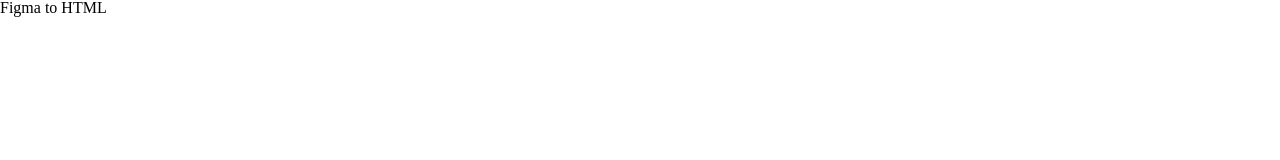
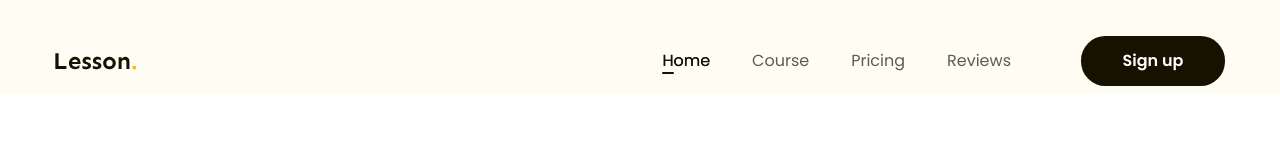
Before and after one commit to Sibula227/Figma, a plain HTML site: page index.html in a window 1280 px wide. Shown: the top 160 px of the page. Drawn offline with Linux system fonts and the light colour scheme.

Commit message:
p3 header

```diff
--- a/assets/css/style.css
+++ b/assets/css/style.css
@@ -8,6 +8,83 @@ html {
 }
 
 /* Khôi phục cỡ chữ mặc định */
-h1 {
+body {
   font-size: 1.6rem;
+  font-family: "Poppins", sans-serif;
 }
+
+/* =========== Thuộc tính dùng chung cho cả trang web =========== */
+a {
+  text-decoration: none;
+}
+.main-content {
+  width: 1170px;
+  max-width: calc(100% - 48px);
+  margin-left: auto;
+  margin-right: auto;
+}
+.btn {
+  display: inline-block;
+  line-height: 50px;
+  min-width: 118px;
+  padding: 0px 16px;
+  color: #fff;
+  text-align: center;
+  font-size: 1.6rem;
+  font-weight: 600;
+  border-radius: 24.5px;
+  background: #171100;
+}
+/*========================Header========================== */
+.header {
+  background: #fffcf4;
+}
+.header.fixed {
+  position: sticky;
+  top: -28px;
+}
+
+.header .body {
+  display: flex;
+  align-items: center;
+  padding: 36px 0 8px;
+}
+.nav {
+  margin-left: auto;
+}
+.nav ul {
+  display: flex;
+}
+
+.nav a {
+  position: relative;
+  color: #5f5b53;
+  font-size: 1.6rem;
+  font-style: normal;
+  padding: 8px 21px;
+}
+.nav li.active a,
+.nav a:hover {
+  color: #171100;
+  text-shadow: 0.1px 0 0 currentColor;
+}
+
+.nav li.active a::after {
+  position: absolute;
+  left: 21px;
+  bottom: 6px;
+  display: block;
+  content: "";
+  width: 12px;
+  height: 2px;
+  border-radius: 1px;
+  background: #171100;
+}
+
+.header .btn-signup {
+  min-width: 144px;
+}
+
+.header .action {
+  margin-left: 49px;
+}
--- a/index.html
+++ b/index.html
@@ -4,11 +4,46 @@
     <meta charset="UTF-8" />
     <meta name="viewport" content="width=device-width, initial-scale=1.0" />
     <link rel="shortcut icon" href="favicon.ico" type="image/x-icon" />
+    <link rel="preconnect" href="https://fonts.googleapis.com" />
+    <link rel="preconnect" href="https://fonts.gstatic.com" crossorigin />
+    <link
+      href="https://fonts.googleapis.com/css2?family=Poppins:ital,wght@0,100;0,200;0,300;0,400;0,500;0,600;0,700;0,800;0,900;1,100;1,200;1,300;1,400;1,500;1,600;1,700;1,800;1,900&family=Roboto:ital,wght@0,600;1,600&display=swap"
+      rel="stylesheet"
+    />
     <link rel="stylesheet" href="./assets/css/reset.css" />
     <link rel="stylesheet" href="./assets/css/style.css" />
     <title>Figma to HTML</title>
   </head>
-  <body>
-    <h1>Figma to HTML</h1>
+  <body style="height: 10000px">
+    <!-- Header -->
+    <header class="header fixed">
+      <div class="main-content">
+        <div class="body">
+          <!-- Logo -->
+          <img src="./assets/img/logo.svg" alt="Lesson" class="logo" />
+          <!-- Navigation -->
+          <nav class="nav">
+            <ul>
+              <li class="active">
+                <a href="#!">Home</a>
+              </li>
+              <li>
+                <a href="#!">Course</a>
+              </li>
+              <li>
+                <a href="#!">Pricing</a>
+              </li>
+              <li>
+                <a href="#!">Reviews</a>
+              </li>
+            </ul>
+          </nav>
+          <!-- Button action -->
+          <div class="action">
+            <a href="#!" class="btn btn-signup">Sign up</a>
+          </div>
+        </div>
+      </div>
+    </header>
   </body>
 </html>
```
Also changed, not shown: assets/img/logo.svg (added).
